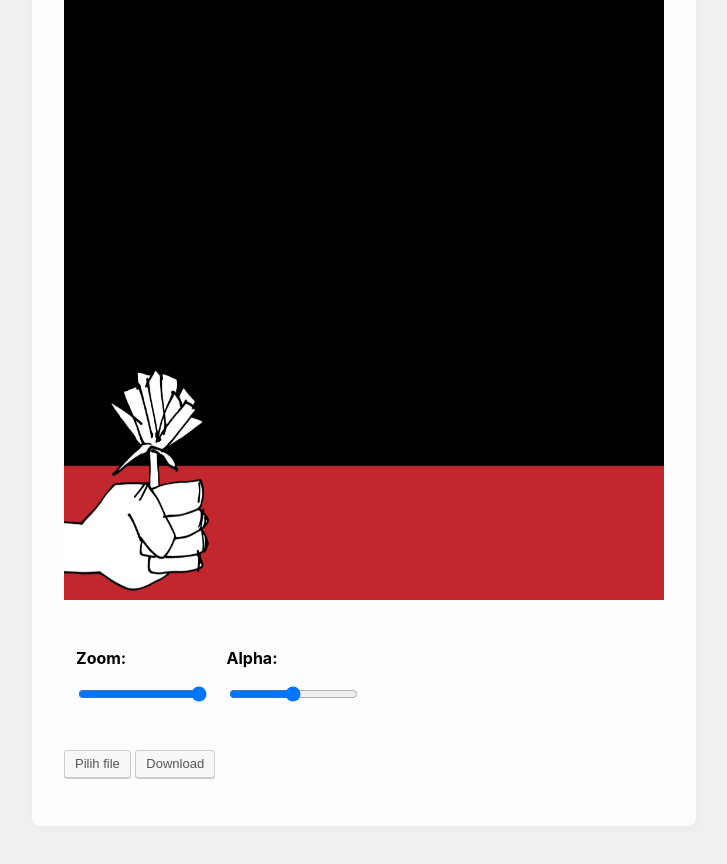
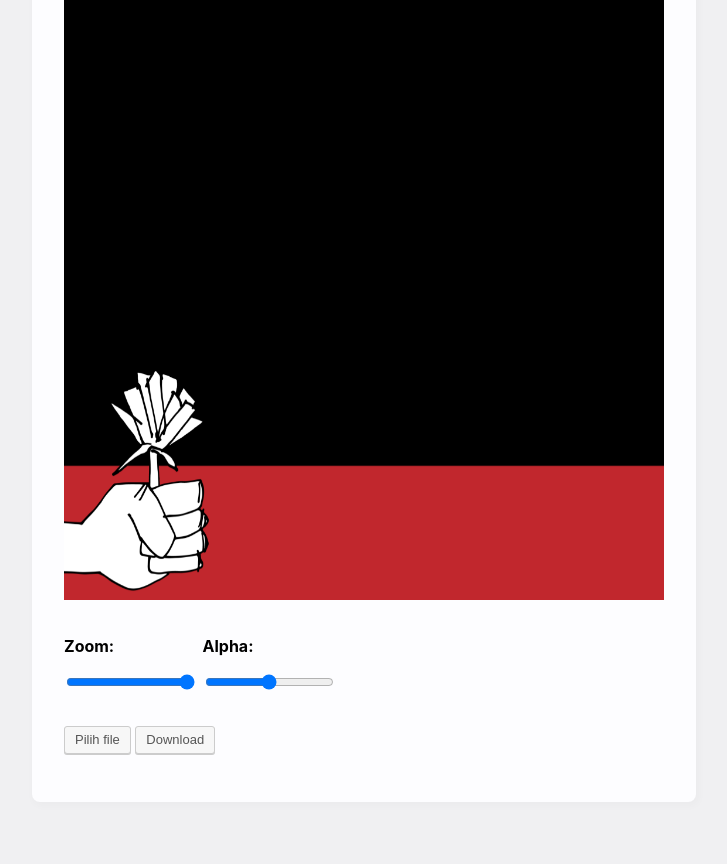
Before and after one commit to jiinbe/panzoom, a plain HTML site: page index.html in a window 1280 px wide. Shown: the part 194-1058 px from the top of the page, without its empty margins (276-1003 px from the left). Drawn offline with Linux system fonts and the light colour scheme.

Commit message:
Update index.html

```diff
--- a/index.html
+++ b/index.html
@@ -57,7 +57,6 @@ cursor: pointer;
 }
 .row {
 display:table;
-border-spacing:12px;
 }
 .col {
 background:#fdfdff;
```
